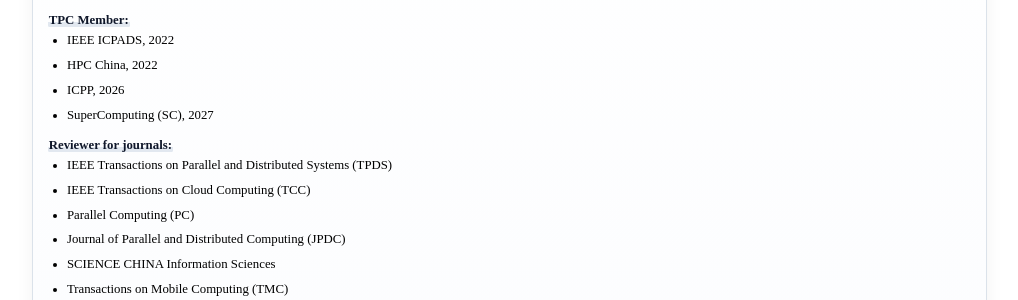
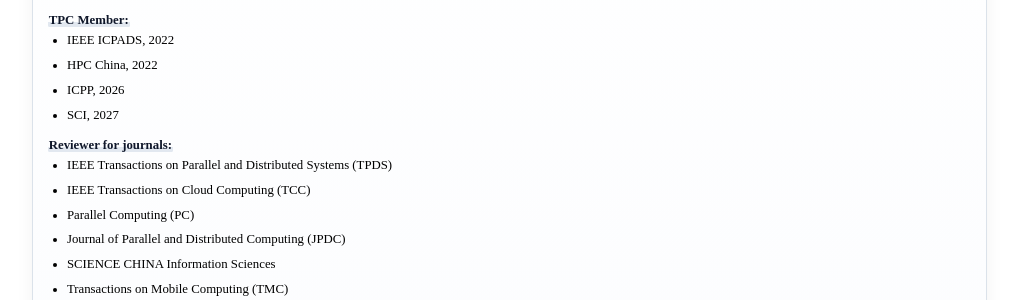
Before and after one commit to mlsys-research-jedy/mlsys-research-jedy.github.io, a Jekyll site: the page index.html, which Jekyll copies as it is, in a window 1280 px wide and 900 px high, scrolled down 3445 px. Shown: the part 370-670 px from the top of the window, without its empty margins (123-1141 px from the left). Built offline with Jekyll 4.4.1, drawn with Linux system fonts in a browser that asks for light colours.

Commit message:
Fix TPC entry: SCI 2027

```diff
--- a/index.html
+++ b/index.html
@@ -530,7 +530,7 @@
             <li>IEEE ICPADS, 2022</li>
             <li>HPC China, 2022</li>
             <li>ICPP, 2026</li>
-            <li>SuperComputing (SC), 2027</li>
+            <li>SCI, 2027</li>
         </ul>
     </div>
 
```
